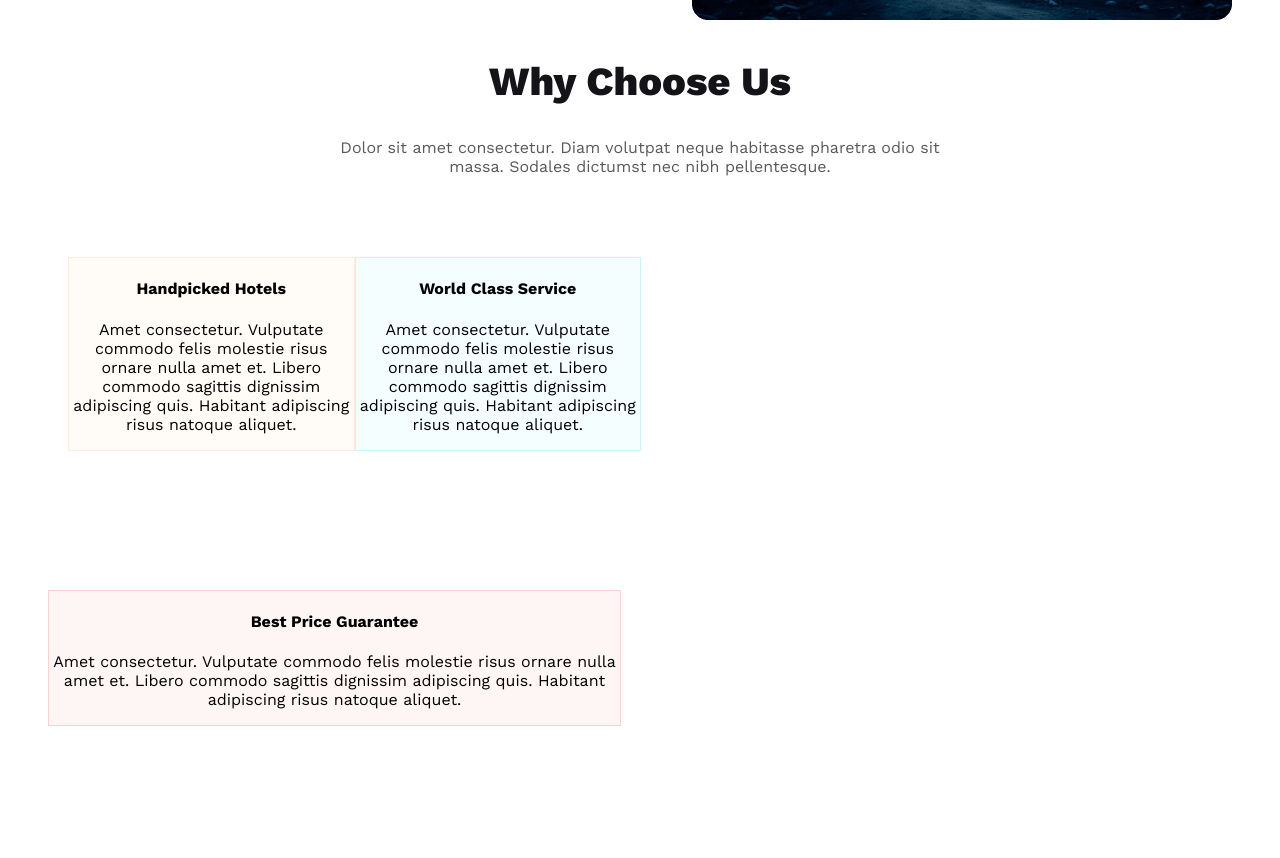
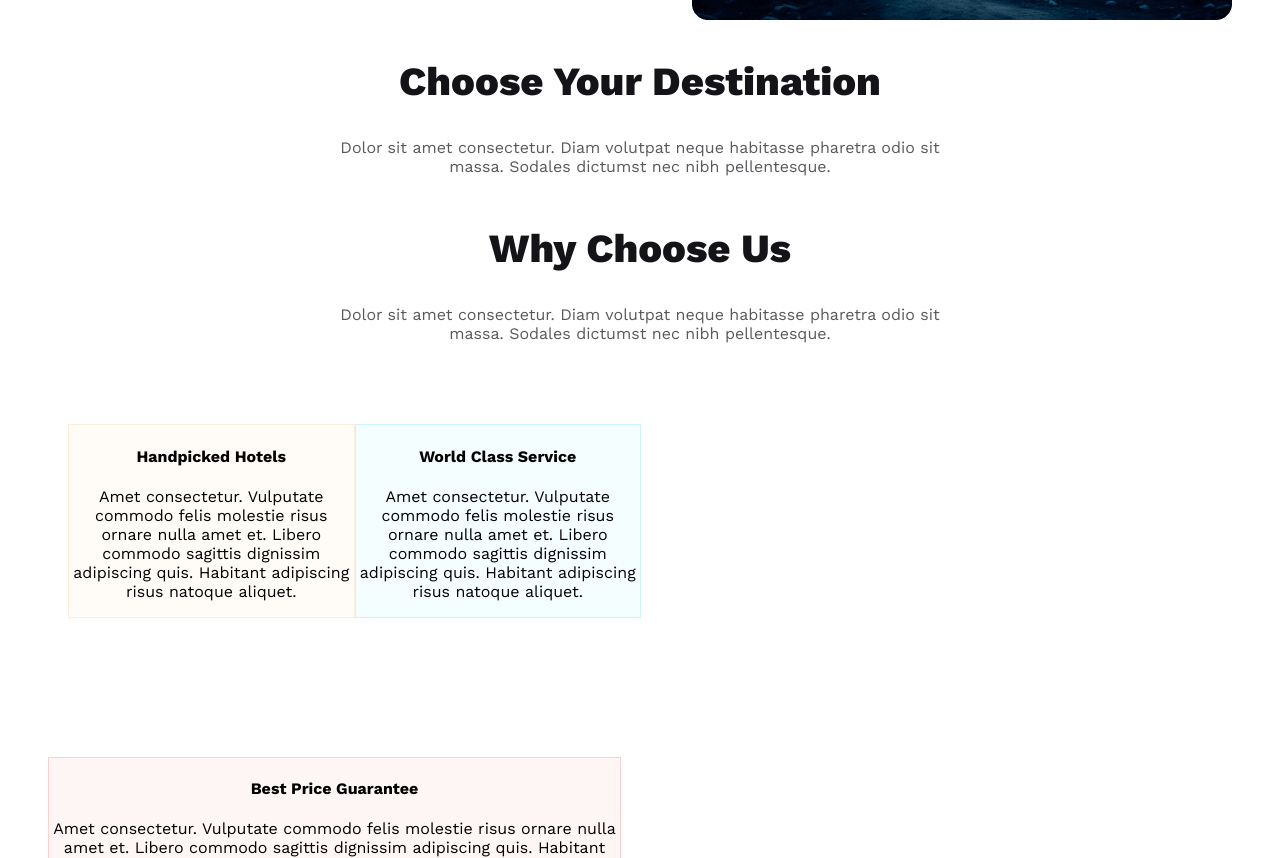
Before and after one commit to NirjonaAkter/Trekker-Tales, a plain HTML site: page index.html in a window 1280 px wide. Shown: the part 1348-2206 px from the top of the page. Drawn offline with nearby package versions, Linux system fonts and the light colour scheme.

Commit message:
destination

```diff
--- a/index.html
+++ b/index.html
@@ -56,6 +56,12 @@
         </section>
         <section class="choose-section">
             <div class="choose-container">
+                <h1>Choose Your Destination</h1>
+                <p>Dolor sit amet consectetur. Diam volutpat neque habitasse pharetra odio sit massa. Sodales dictumst nec nibh pellentesque.</p>
+            </div>
+        </section>
+        <section class="choose-section">
+            <div class="choose-container">
                 <h1>Why Choose Us</h1>
                 <p>Dolor sit amet consectetur. Diam volutpat neque habitasse pharetra odio sit massa. Sodales dictumst nec nibh pellentesque.</p>
             </div>
```
